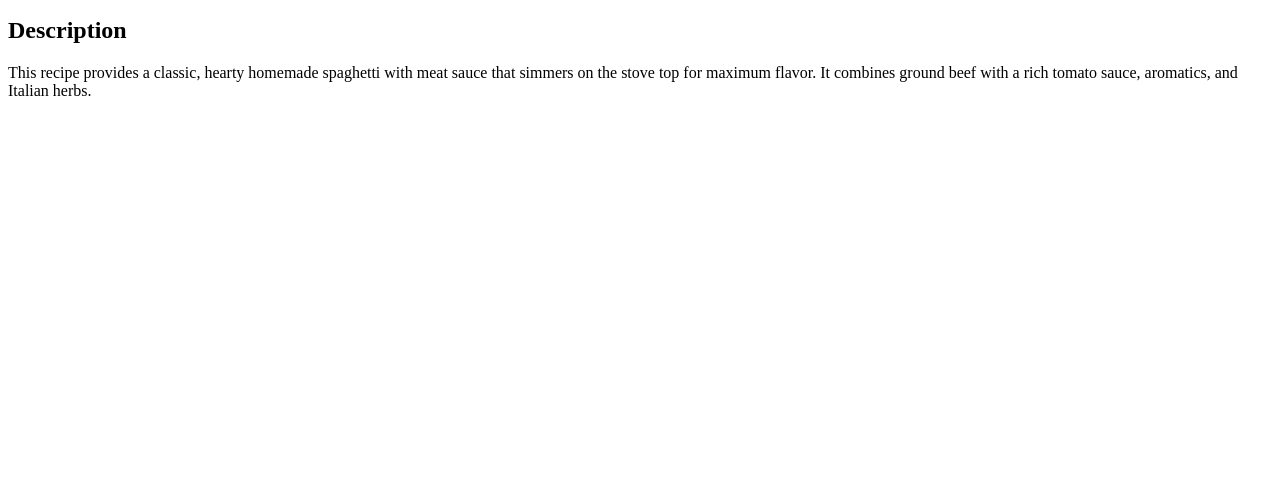
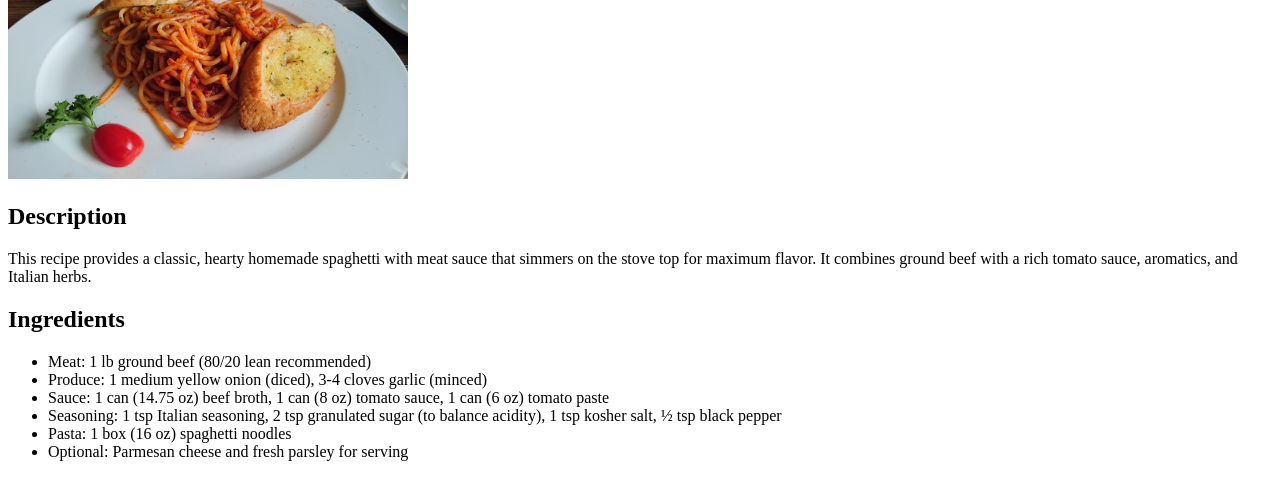
Before and after one commit to nahlayajf/odin-recipes, a plain HTML site: page recipes/spaghetti.html in a window 1280 px wide. Shown: the part 127-626 px from the top of the page. Drawn offline with Linux system fonts and the light colour scheme.

Commit message:
Add the Ingredients list

```diff
--- a/recipes/spaghetti.html
+++ b/recipes/spaghetti.html
@@ -14,13 +14,35 @@
     <img src="../images/spaghetti.jpg" alt="Spaghetti" height="200" width="400">
 
     <!--Description Heading -->
-    <h2>Description</h2>
+    <h2><strong>Description</strong></h2>
     <!--Desc paragraph  -->
     <p>
         This recipe provides a classic, hearty homemade spaghetti with meat sauce that simmers on the stove top for
         maximum flavor. It combines ground beef with a rich tomato sauce, aromatics, and Italian herbs.
     </p>
     <!-- Ingredients -->
+    <h2><strong>Ingredients</strong></h2>
+    <p>
+    <ul>
+        <li>Meat: 1 lb ground beef (80/20 lean recommended) </li>
+        <li>Produce: 1 medium yellow onion (diced), 3-4 cloves garlic (minced)
+        </li>
+        <li>
+            Sauce: 1 can (14.75 oz) beef broth, 1 can (8 oz) tomato sauce, 1 can (6 oz) tomato paste
+
+        </li>
+        <li>Seasoning: 1 tsp Italian seasoning, 2 tsp granulated sugar (to balance acidity), 1 tsp kosher salt, ½ tsp
+            black pepper
+        </li>
+        <li>
+            Pasta: 1 box (16 oz) spaghetti noodles
+        </li>
+        <li>
+            Optional: Parmesan cheese and fresh parsley for serving
+        </li>
+
+    </ul>
+    </p>
 
     <!-- Steps -->
 
```
Also changed, not shown: index.html (added, +16 -0 lines), images/spaghetti.jpg (added).
